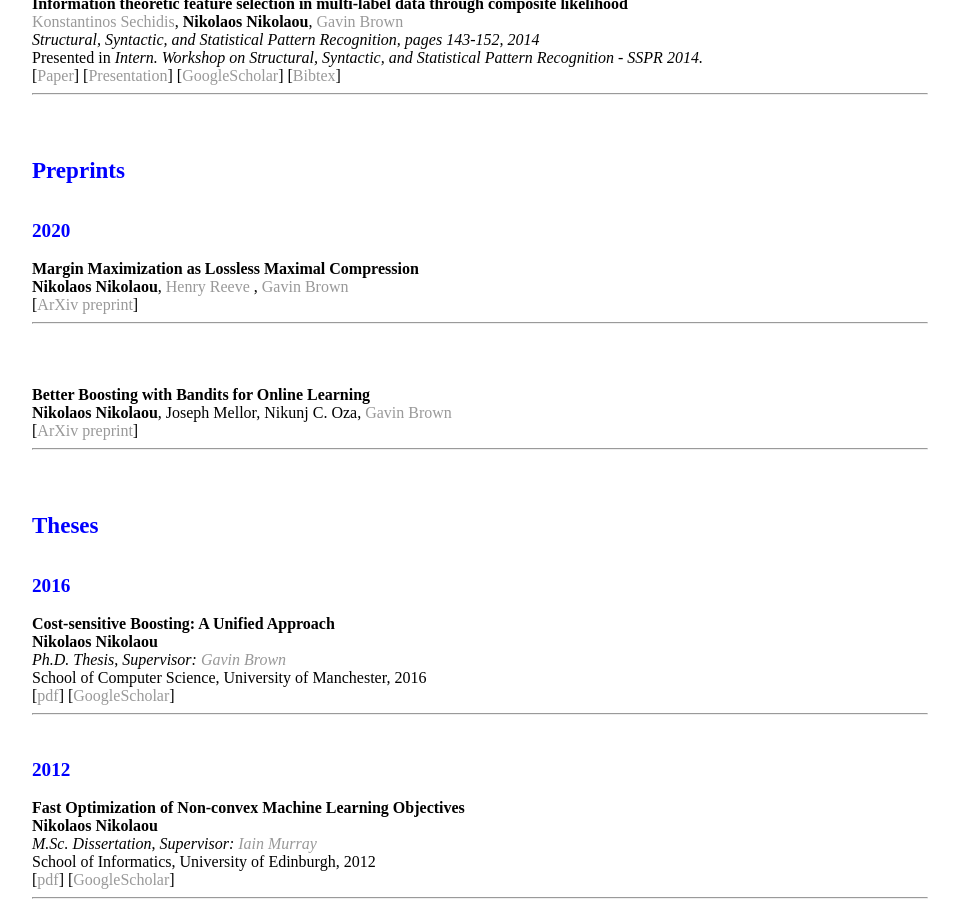
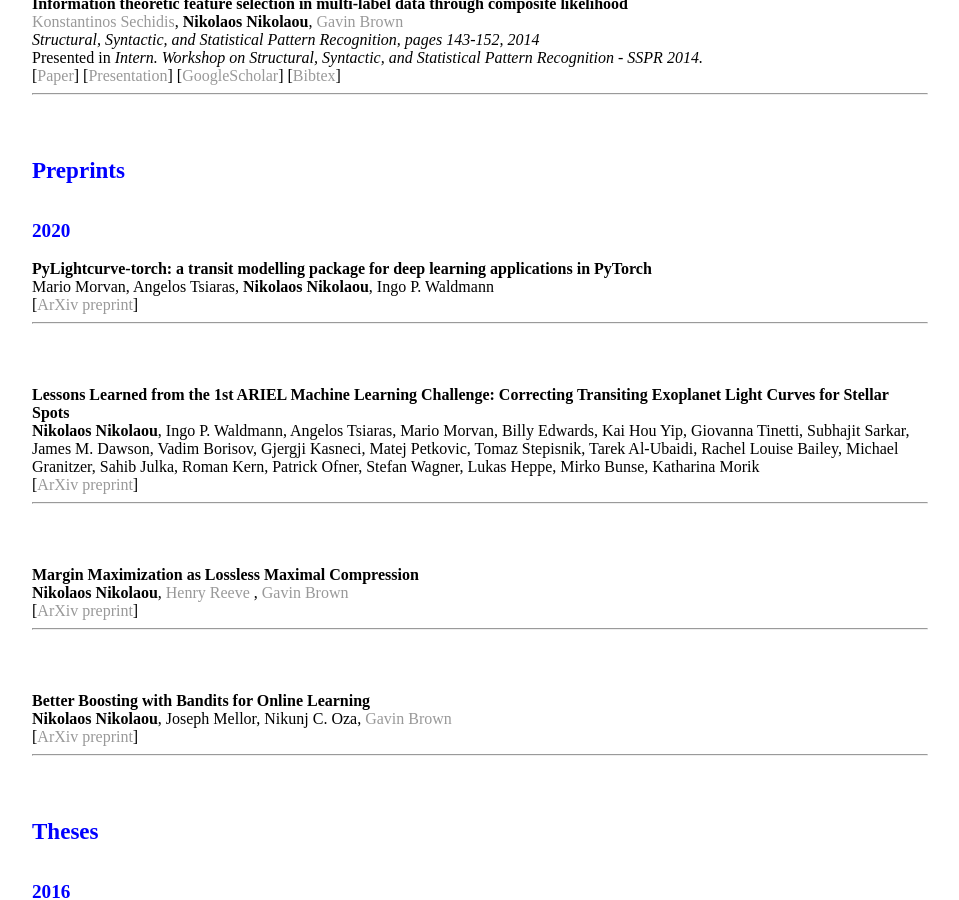
Before and after one commit to nnikolaou/nnikolaou.github.io, a Jekyll site: the page publications.html, which Jekyll copies as it is, in a window 1280 px wide and 900 px high, scrolled down 1565 px. Shown: the whole window, without its empty margins (160-1119 px from the left). Built offline with Jekyll 4.4.1, drawn with Linux system fonts in a browser that asks for light colours.

Commit message:
Update publications.html

```diff
--- a/publications.html
+++ b/publications.html
@@ -129,6 +129,20 @@
 
 <br><big><font color="blue"><b>2020</b></font></big>
 
+<br><br><b>PyLightcurve-torch: a transit modelling package for deep learning applications in PyTorch</b>
+<br>Mario Morvan, Angelos Tsiaras, <b>Nikolaos Nikolaou</b>, Ingo P. Waldmann
+<br>[<a href="https://arxiv.org/abs/2011.02030#" target="_blank">ArXiv preprint</a>]
+<hr>
+
+<br>
+
+<br><br><b>Lessons Learned from the 1st ARIEL Machine Learning Challenge: Correcting Transiting Exoplanet Light Curves for Stellar Spots</b>
+<br><b>Nikolaos Nikolaou</b>, Ingo P. Waldmann, Angelos Tsiaras, Mario Morvan, Billy Edwards, Kai Hou Yip, Giovanna Tinetti, Subhajit Sarkar, James M. Dawson, Vadim Borisov, Gjergji Kasneci, Matej Petkovic, Tomaz Stepisnik, Tarek Al-Ubaidi, Rachel Louise Bailey, Michael Granitzer, Sahib Julka, Roman Kern, Patrick Ofner, Stefan Wagner, Lukas Heppe, Mirko Bunse, Katharina Morik
+<br>[<a href="https://arxiv.org/abs/2010.15996#" target="_blank">ArXiv preprint</a>]
+<hr>
+
+<br>
+
 <br><br><b>Margin Maximization as Lossless Maximal Compression</b>
 <br><b>Nikolaos Nikolaou</b>, <a href="https://www.cs.bham.ac.uk/~reevehwj/" title="Dr. Henry Reeve's web page" > Henry Reeve </a>, <a href="http://www.cs.man.ac.uk/~gbrown/" title="Prof. Gavin Brown's web page" > Gavin Brown </a>
 <br>[<a href="https://arxiv.org/abs/2001.10318#" target="_blank">ArXiv preprint</a>]
```
